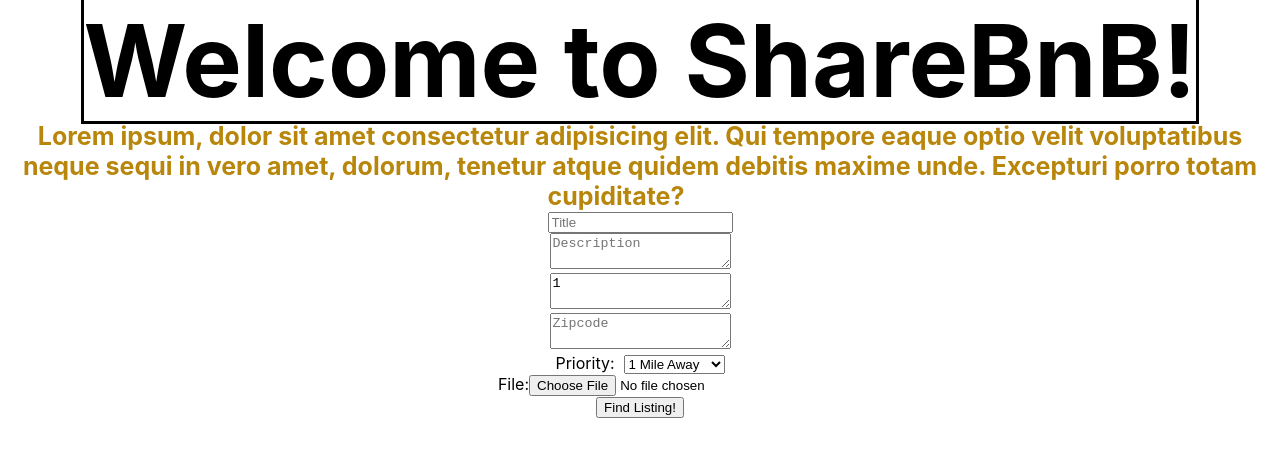
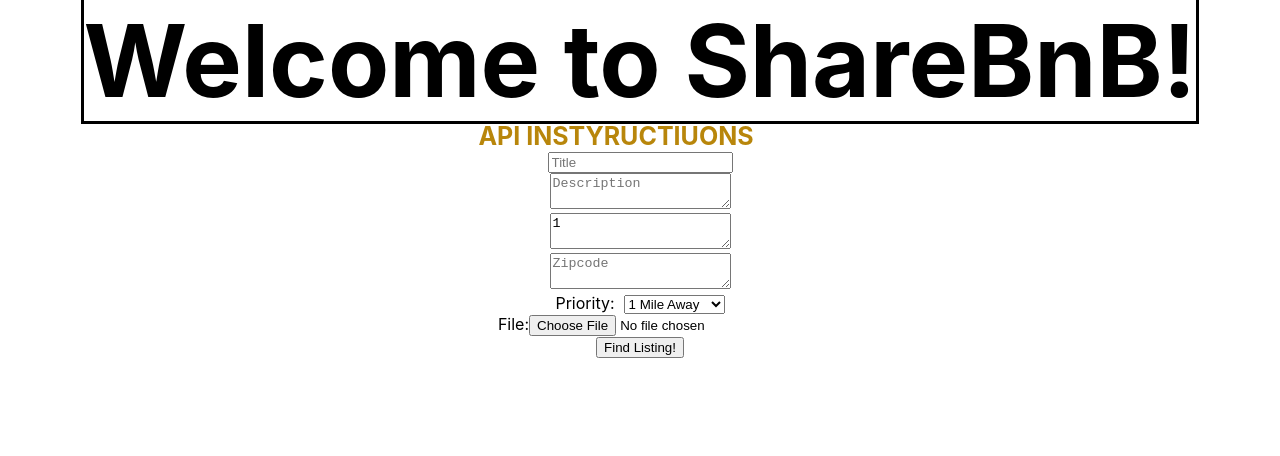
Before and after one commit to Clair-Hawkes/react-share-bnb, a React (Create React App) app: page / in a window 1280 px wide. Shown: the top 456 px of the page. Built offline with nearby package versions, Linux system fonts and the light colour scheme; no server answers.

Commit message:
Make an axios request. Moving to Flask backend to allow CORS requests

```diff
--- a/src/App.js
+++ b/src/App.js
@@ -1,5 +1,6 @@
 import './App.css';
-import axios, { Axios } from 'axios';
+// import { Axios } from 'axios';
+import axios from "axios";
 import "./Box.css";
 import Form from './Form.js';
 import { LoremIpsum } from './TestData';
@@ -18,18 +19,23 @@ function App() {
   }
 
   // TODO:
-  // async function ShareBnB({}){
-  //   const resp = await Axios.get('http://localhost:5001/api/listings')
-  //   return <div><b className="InstructionStyles">{resp}</b></div>;
-  // }
+  async function ShareBnB(){
+    // const resp = await Axios.get('http://localhost:5001/api/listings')
+    const resp = (await axios({ url: 'http://localhost:5001/api/listings',method:"get"})).data;
+    console.log("resp.data = ",resp);
+    return resp;
+  }
+  ShareBnB();
 
 
   return (
     <div className="App">
 
       <Title message={"Welcome to ShareBnB!"}></Title>
-      <Instruction></Instruction>
+      <Instruction message={"API INSTYRUCTIUONS"}></Instruction>
       <Form></Form>
+
+
 
 
     </div>
--- a/src/Form.js
+++ b/src/Form.js
@@ -17,6 +17,7 @@ const defaultInitialFormData = {
  * { TodoApp, EditableTodo } -> TodoForm
  */
 
+// TODO: handleSubmit
 function ListingForm({ initialFormData = defaultInitialFormData, handleSave }) {
   const [formData, setFormData] = useState(initialFormData);
   console.log("ListingForm",formData);
```
Also changed, not shown: src/logo.svg (deleted), src/lorem.html (deleted).
